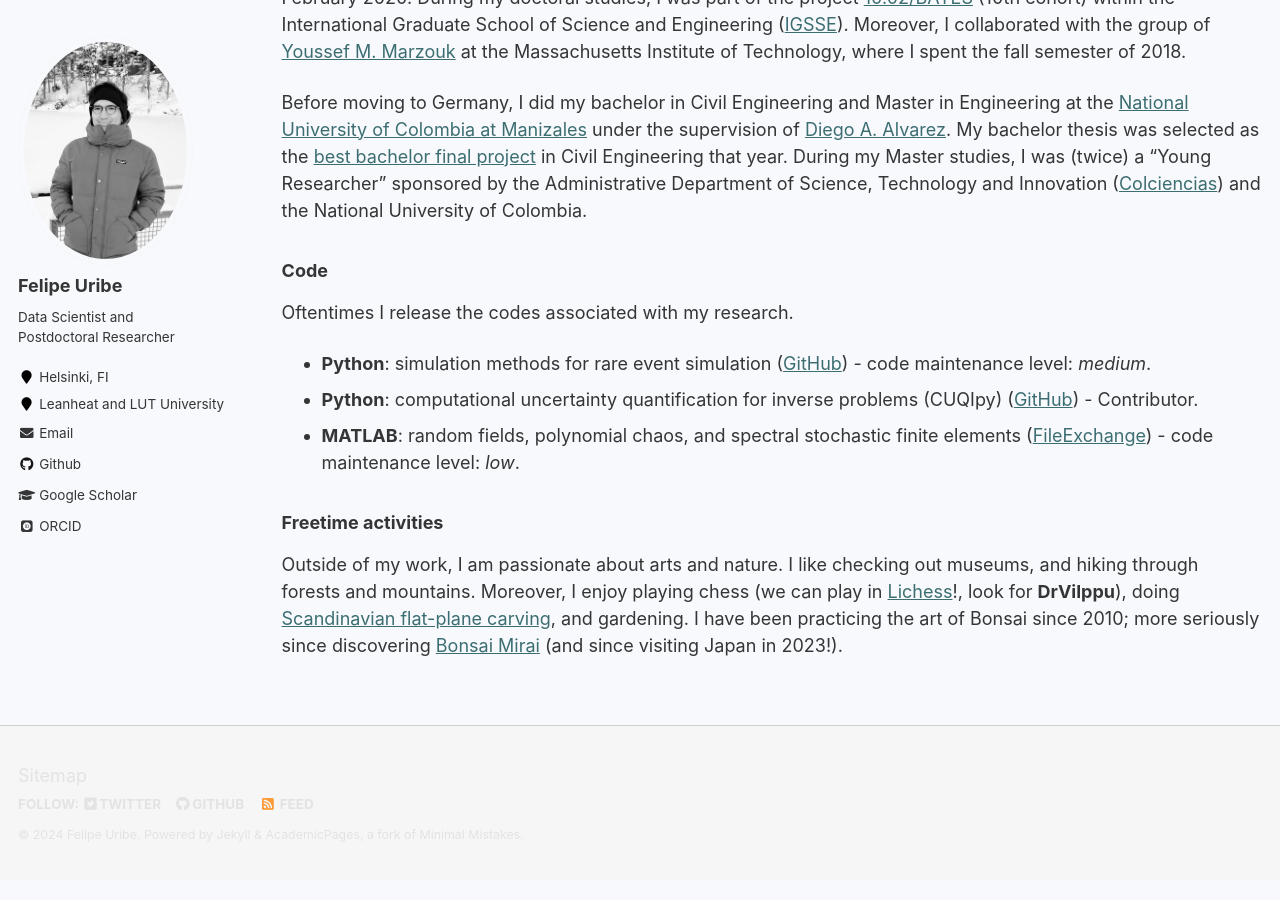
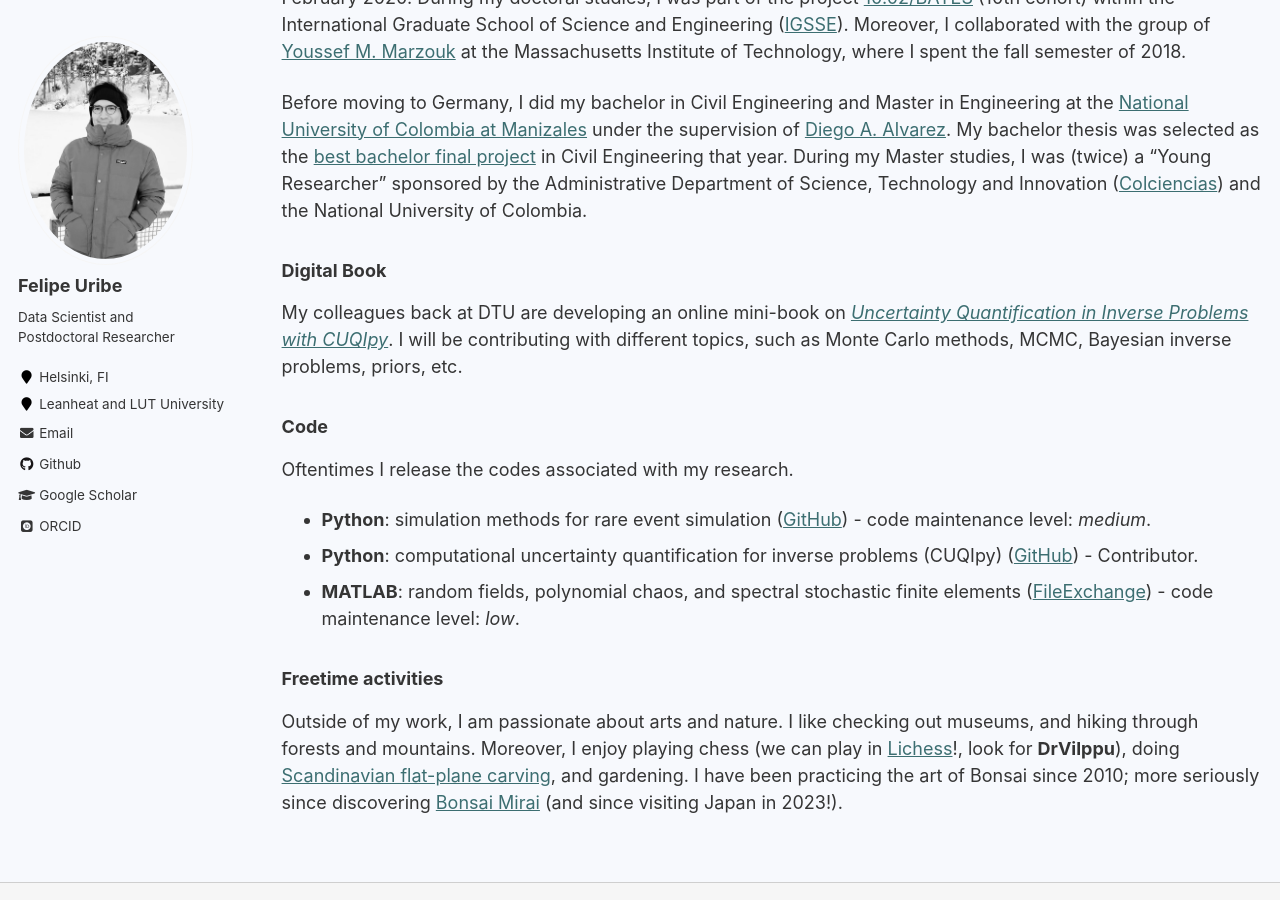
Before and after one commit to furibec/furibec.github.io, a Jekyll site: the page built from _pages/cv.md, in a window 1280 px wide and 900 px high, scrolled down 495 px. Built offline with Jekyll 4.4.1, drawn with Linux system fonts in a browser that asks for light colours; some web fonts are replaced.

Commit message:
adding info on cuqi minibook

```diff
--- a/_pages/cv.md
+++ b/_pages/cv.md
@@ -19,6 +19,9 @@ Before moving to Denmark, I earned a doctoral degree (*Doktor der Ingenieurwisse
 
 Before moving to Germany, I did my bachelor in Civil Engineering and Master in Engineering at the [National University of Colombia at Manizales](https://www.manizales.unal.edu.co/) under the supervision of [Diego A. Alvarez](https://diegoandresalvarez.github.io/). My bachelor thesis was selected as the [best bachelor final project](http://www.pregrado.unal.edu.co/en/best-degree-works/) in Civil Engineering that year. During my Master studies, I was (twice) a "Young Researcher" sponsored by the Administrative Department of Science, Technology and Innovation ([Colciencias](https://minciencias.gov.co/)) and the National University of Colombia.
 
+### Digital Book
+My colleagues back at DTU are developing an online mini-book on [*Uncertainty Quantification in Inverse Problems with CUQIpy*](https://cuqi-dtu.github.io/CUQI-Book/intro.html). I will be contributing with different topics, such as Monte Carlo methods, MCMC, Bayesian inverse problems, priors, etc.
+
 ### Code
 Oftentimes I release the codes associated with my research.
 
```
